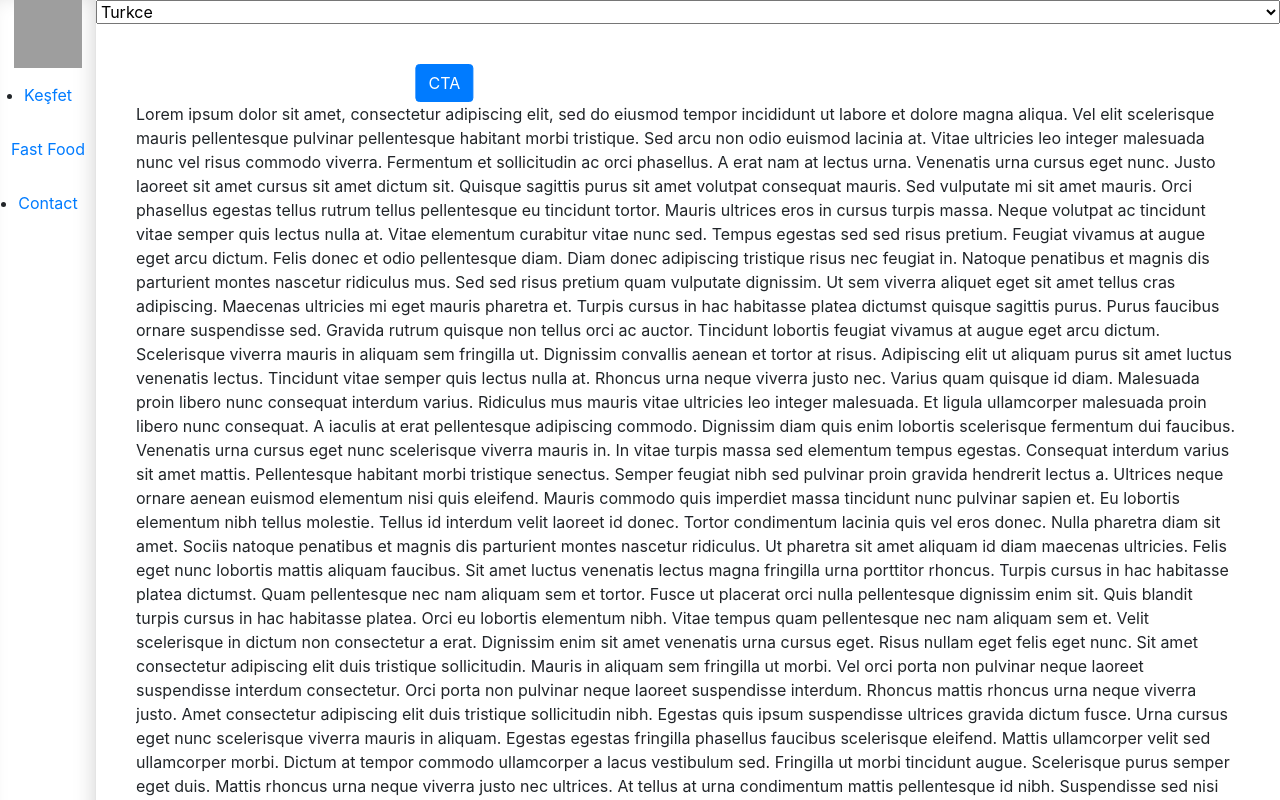
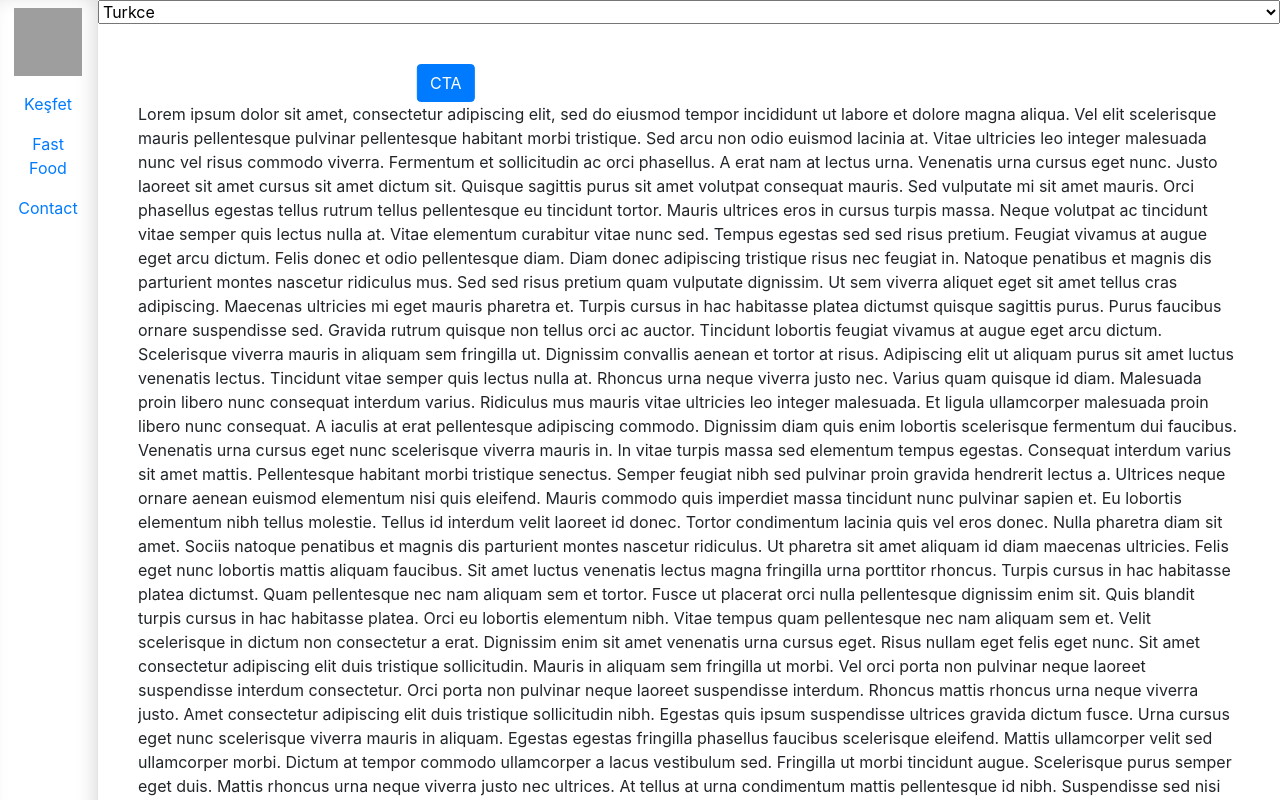
Before and after one commit to CAMIRO/littleWorld, a React (Create React App) app in the folder client/: page / in a window 1280 px wide. Shown: the top 800 px of the page. Built offline with nearby package versions, Linux system fonts and the light colour scheme; grey boxes are pictures that could not be loaded.

Commit message:
starting adding the nav boostrap styles

```diff
--- a/client/src/components/AppNavBar.tsx
+++ b/client/src/components/AppNavBar.tsx
@@ -1,7 +1,7 @@
 import React from 'react'
 import styled from 'styled-components'
 import { Link } from "react-router-dom";
-
+import { Nav } from 'react-bootstrap';
 import { Text } from "../containers/language";
 
 export const AppNavBar: React.FC = () => {
@@ -14,28 +14,35 @@ export const AppNavBar: React.FC = () => {
   return (
     <Wrapper>
       <MenuContainer>
+
+        <Nav fill>
+          <Nav.Item>
+            <Nav.Link onClick={isSelected}>
+              <Link to="/">
                 <Logo src="/logo.png" alt="Logo" />
-        <nav>
-          <ul>
-            <MenuItem>
-              <li onClick={isSelected}>
+              </Link>
+            </Nav.Link>
+
+          </Nav.Item>
+          <Nav.Item>
+            <Nav.Link onClick={isSelected}>
               <Link to="/">
                 <Text tid="exploreHeader" />
               </Link>
-              </li>
-            </MenuItem>
-            <MenuItem>
-              <li onClick={isSelected}>
+            </Nav.Link>
+          </Nav.Item>
+          <Nav.Item>
+            <Nav.Link onClick={isSelected}>
               <Link to="/fastFood">Fast Food</Link>
-              </li>
-            </MenuItem>
-            <MenuItem>
-              <li onClick={isSelected}>
+            </Nav.Link>
+          </Nav.Item>
+          <Nav.Item>
+            <Nav.Link onClick={isSelected}>
               <Link to="/contact">Contact</Link>
-              </li>
-            </MenuItem>
-          </ul>
-        </nav>
+            </Nav.Link>
+          </Nav.Item>
+
+        </Nav>
       </MenuContainer>
     </Wrapper>
 
@@ -43,7 +50,7 @@ export const AppNavBar: React.FC = () => {
 }
 const Wrapper = styled.div`
   width: 96px;
-  min-width: 96px;
+  min-width: 98px;
   z-index: 102;
   box-shadow: inset -7px 0px 22px -7px rgba(0, 0, 0, 0.18);
   border-right: 1px solid #e4e4e4;
@@ -55,19 +62,10 @@ const Logo = styled.img`
   height: 68px;
 `
 const MenuContainer = styled.div`
-  min-height: 66px;
+  min-height: 70px;
   position: fixed;
   width: inherit;
   display: flex;
   flex-direction: column;
   align-items: center;
 `
-const MenuItem = styled.div`
-  height: 54px;
-  width: 100%;
-  text-align: center;
-  align-items: center;
-  cursor: pointer;
-  display: flex;
-  justify-content: center;
-  `
```
Lines whose indentation alone changed are shown as unchanged.
